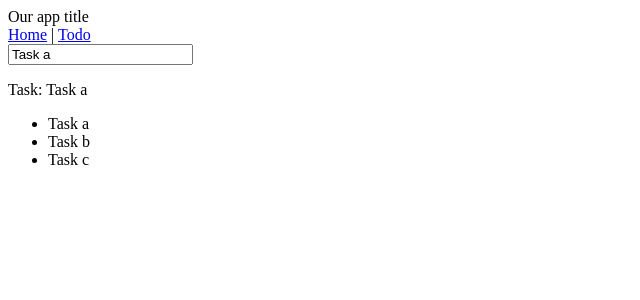
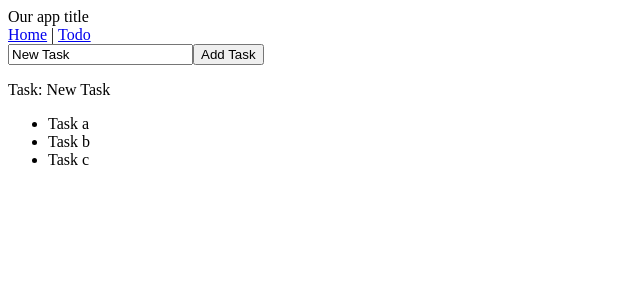
Before and after one commit to noam-honig/delme1, an Angular app: page /todo in a window 1280 px wide. Shown: the top 300 px of the page, without its empty margins (0-640 px from the left). Built offline with nearby package versions, Linux system fonts and the light colour scheme.

Commit message:
Added the New Task Button

```diff
--- a/src/app/todo/todo.component.html
+++ b/src/app/todo/todo.component.html
@@ -1,4 +1,5 @@
 <input [(ngModel)]="newTaskTitle">
+<button (click)="addTask()">Add Task</button>
 <p>
     Task: {{newTaskTitle}}
 </p>
--- a/src/app/todo/todo.component.ts
+++ b/src/app/todo/todo.component.ts
@@ -7,7 +7,7 @@ import { Component, OnInit } from '@angular/core';
 })
 export class TodoComponent implements OnInit {
 
-  newTaskTitle: string = 'Task a';
+  newTaskTitle: string = 'New Task';
   constructor() { }
   tasks: Task[] = [
     { title: "Task a" },
@@ -16,6 +16,10 @@ export class TodoComponent implements OnInit {
   ];
   ngOnInit(): void {
   }
+  addTask() {
+    this.tasks.push({ title: this.newTaskTitle });
+    this.newTaskTitle = '';
+  }
 }
 interface Task {
   title: string;
```
